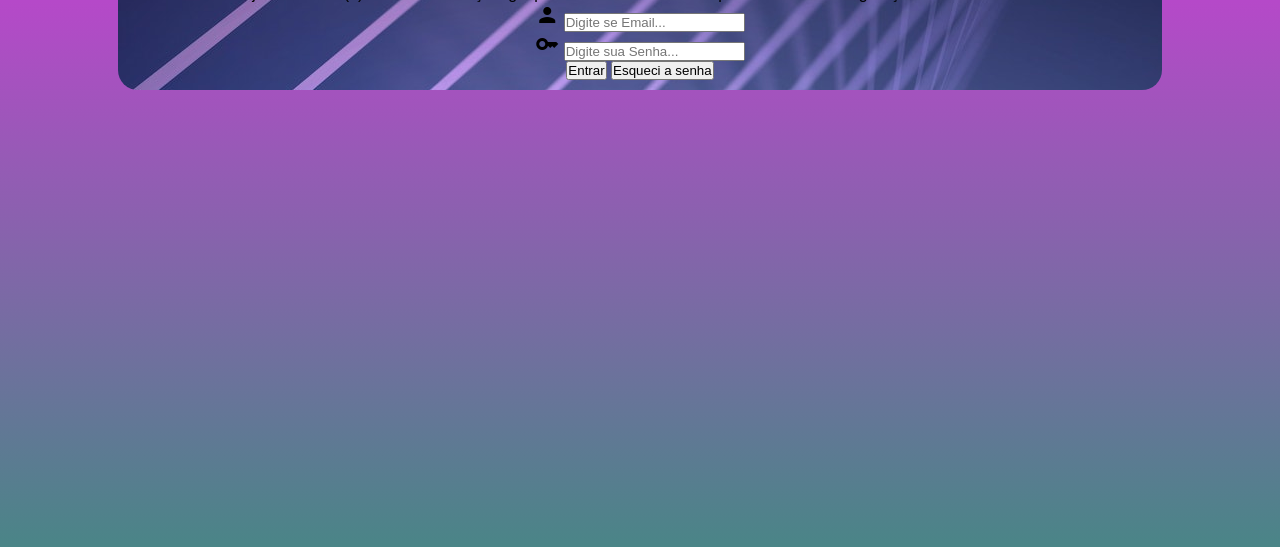
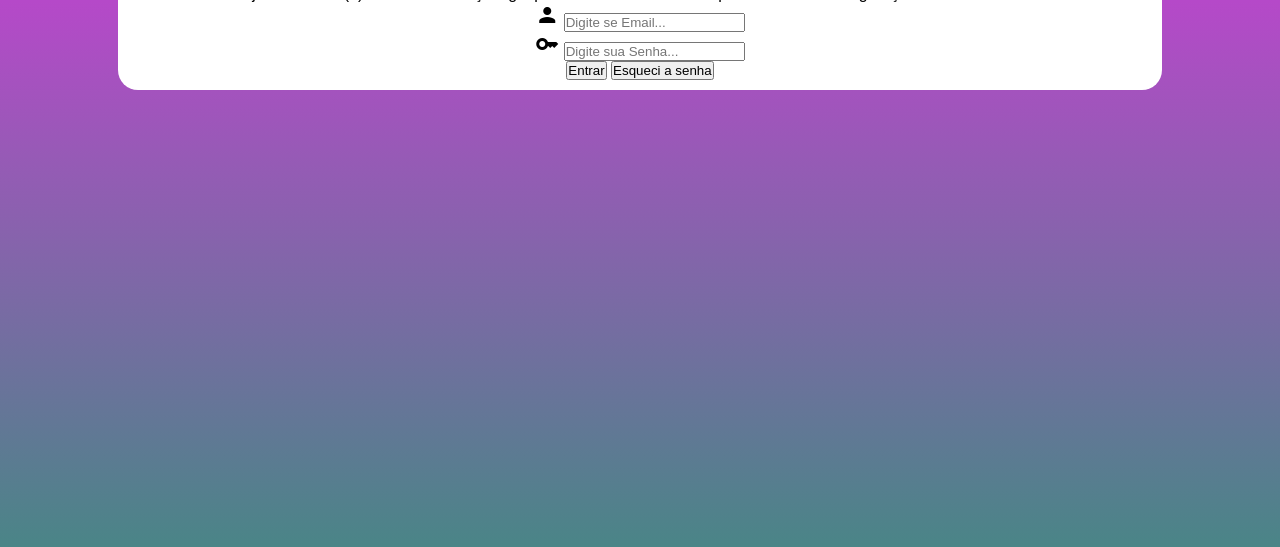
Before and after one commit to rlcarval38/projetologin, a plain HTML site: page index.html in a window 1280 px wide. Shown: the part 253-800 px from the top of the page. Drawn offline with Linux system fonts and the light colour scheme.

Commit message:
Update style.css

```diff
--- a/styles/style.css
+++ b/styles/style.css
@@ -26,7 +26,6 @@ body{
 }
 
 #formulario{
-    background-image: url(../image/fundo-login.jpg);
     position: relative;
     top: 25vh;
     margin: auto;
```
